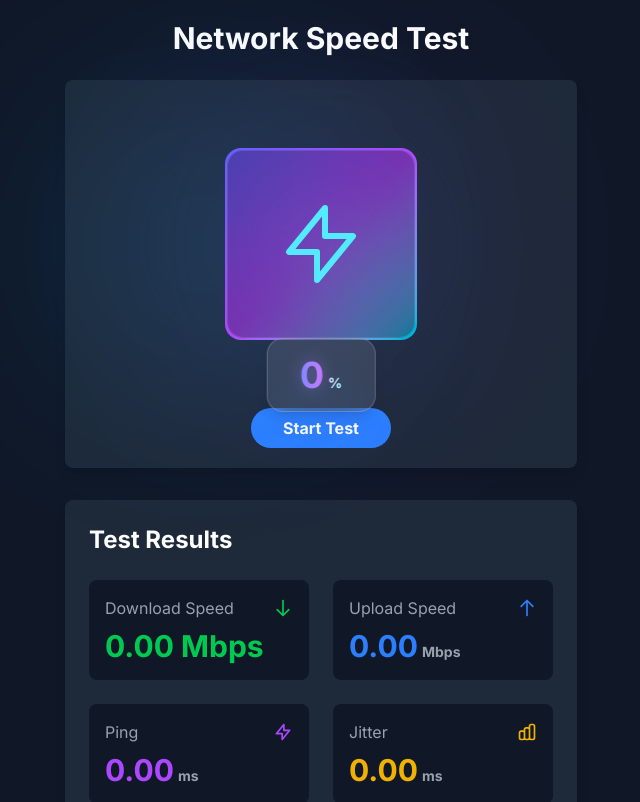
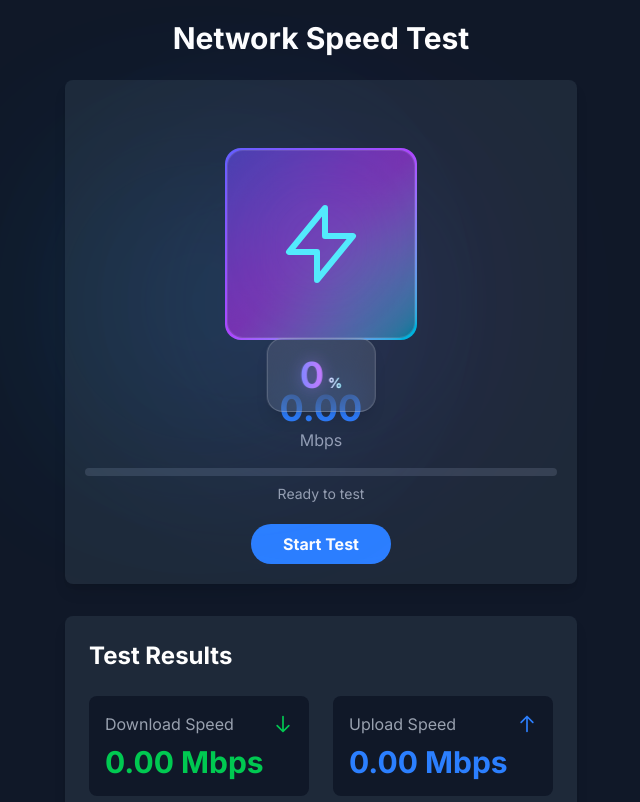
Before and after one commit to nyeinchanhtoo-n4g/speedTest, a Next.js app: page / in a window 1280 px wide. Shown: the top 802 px of the page, without its empty margins (319-959 px from the left). Built offline with nearby package versions, Linux system fonts and the light colour scheme.

Commit message:
update testing count

```diff
--- a/src/app/page.tsx
+++ b/src/app/page.tsx
@@ -119,15 +119,15 @@ export default function Home() {
       let totalSpeed = 0;
       let downloadResults = [];
 
-      for (let i = 0; i < 100; i++) {
+      for (let i = 0; i < 50; i++) {
         const speed = await measureDownload();
         totalSpeed += speed;
         downloadResults.push(speed);
         setCurrentSpeed(speed);
-        setProgress(40 + i * 0.1);
+        setProgress(40 + i * 0.2);
 
-        // Update results after every 10 measurements
-        if ((i + 1) % 10 === 0) {
+        // Update results after every 5 measurements
+        if ((i + 1) % 5 === 0) {
           const currentAvgDownload = totalSpeed / (i + 1);
           setResults(prev => ({
             ...prev,
@@ -145,20 +145,34 @@ export default function Home() {
           }));
         }
       }
-      const avgDownload = totalSpeed / 100;
+      const avgDownload = totalSpeed / 50;
 
       // Measure upload
       setProgress(70);
       totalSpeed = 0;
-      for (let i = 0; i < 100; i++) {
+      let uploadResults = [];
+
+      for (let i = 0; i < 50; i++) {
         const speed = await measureUpload();
         totalSpeed += speed;
+        uploadResults.push(speed);
         setCurrentSpeed(speed);
-        setProgress(80 + i * 0.1);
+        setProgress(80 + i * 0.2);
+
+        // Update results after every 5 measurements
+        if ((i + 1) % 5 === 0) {
+          const currentAvgUpload = totalSpeed / (i + 1);
+          setResults(prev => ({
+            ...prev,
+            upload: currentAvgUpload,
+          }));
+        }
       }
-      const avgUpload = totalSpeed / 100;
+      const avgUpload = totalSpeed / 50;
 
-      setResults({
+      // Final results update
+      setResults(prev => ({
+        ...prev,
         download: avgDownload,
         upload: avgUpload,
         ping: avgPing,
@@ -171,7 +185,7 @@ export default function Home() {
         jitter: jitter,
         latency: avgPing,
         isp: ipData.isp || 'Unknown',
-      });
+      }));
 
       localStorage.setItem('lastTest', JSON.stringify(results));
     } catch (error) {
--- a/src/components/SpeedMeter.tsx
+++ b/src/components/SpeedMeter.tsx
@@ -193,6 +193,30 @@ export default function SpeedMeter({
           </div>
         </div>
       </div>
+
+      {/* Speed Display */}
+      <div className="text-center mb-4">
+        <div className="text-4xl font-bold text-blue-500">
+          {currentSpeed.toFixed(2)}
+        </div>
+        <div className="text-gray-400">Mbps</div>
+      </div>
+
+      {/* Progress Bar */}
+      <div className="w-full h-2 bg-gray-700 rounded-full overflow-hidden">
+        <div
+          className="h-full bg-blue-500 transition-all duration-300"
+          style={{
+            width: `${progress}%`,
+            transition: 'width 0.3s ease-in-out'
+          }}
+        />
+      </div>
+
+      {/* Progress Percentage */}
+      <div className="text-center mt-2 text-sm text-gray-400">
+        {testing ? `Testing... ${Math.round(progress)}%` : 'Ready to test'}
+      </div>
     </div>
   );
 }
--- a/src/components/TestResults.tsx
+++ b/src/components/TestResults.tsx
@@ -76,8 +76,11 @@ export default function TestResults({
             </svg>
           </div>
           <div className="text-3xl font-bold text-blue-500">
-            {results.upload.toFixed(2)}
-            <span className="text-sm text-gray-400 ml-1">Mbps</span>
+            {testing ? (
+              <span className="text-blue-400">{results.upload.toFixed(2)} Mbps</span>
+            ) : (
+              `${results.upload.toFixed(2)} Mbps`
+            )}
           </div>
         </div>
 
```
